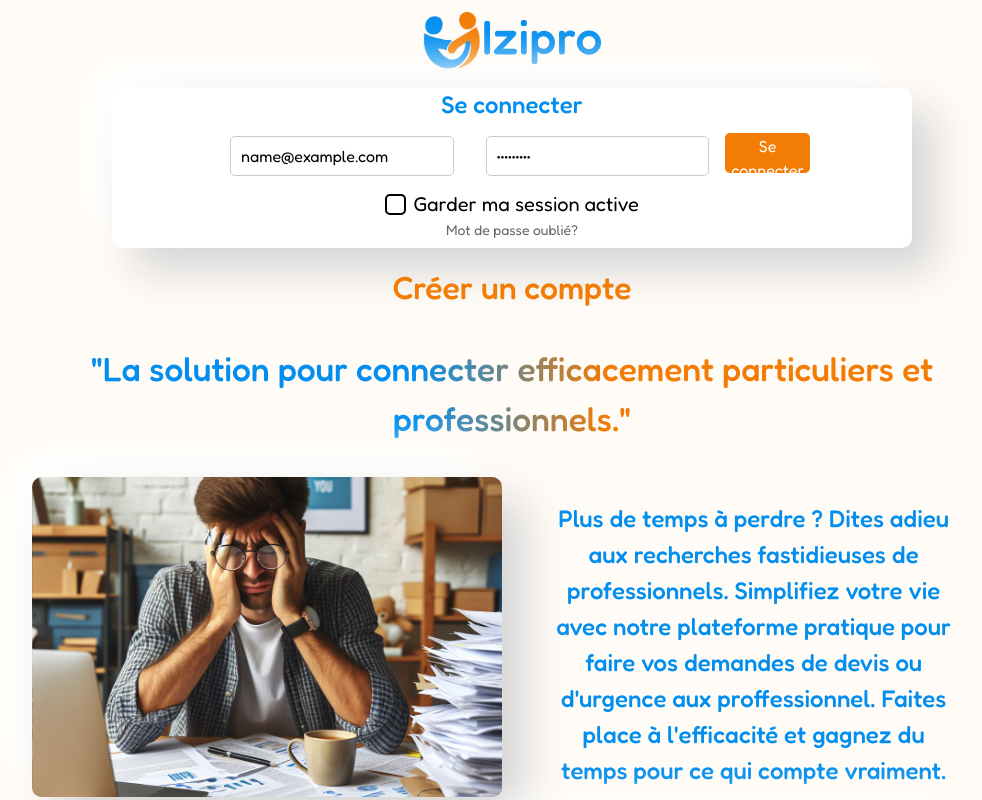
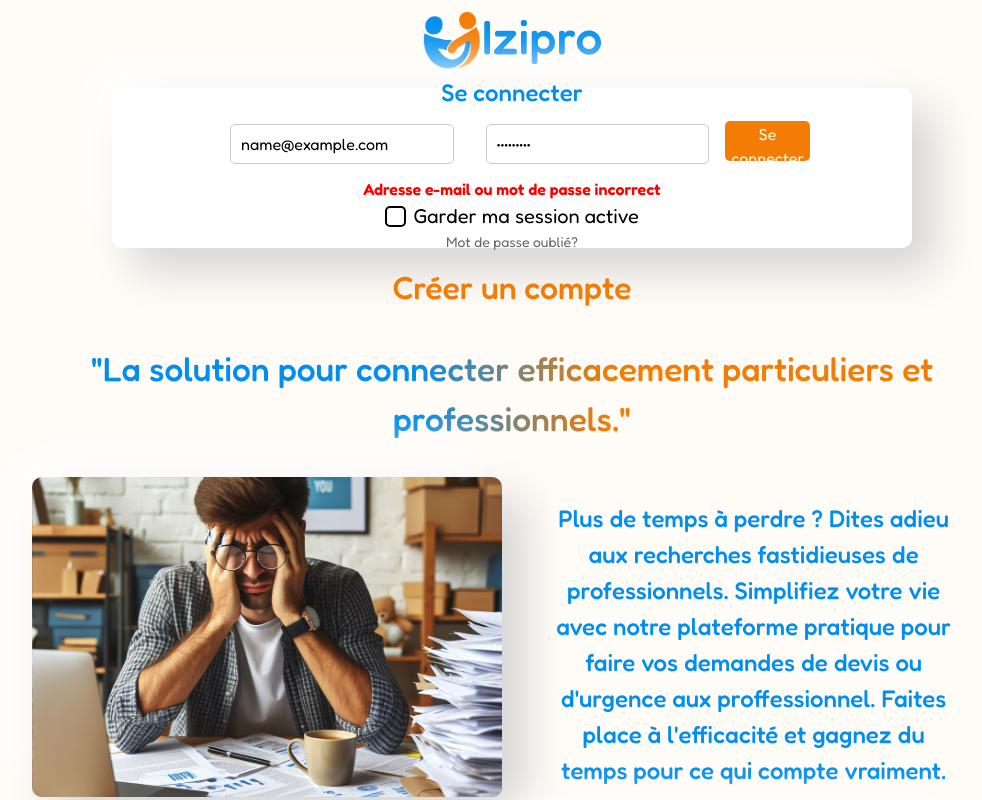
Before and after one commit to alyweb66/izipro_front, a React (Vite) app in the folder izipro/: page / in a window 1280 px wide. Both pictures are taken after typing "name@example.com", "Sample123" into the empty fields and a click on the button "Se connecter". Shown: the top 800 px of the page, without its empty margins (128-1110 px from the left). Built offline with nearby package versions, Linux system fonts and the light colour scheme.

Commit message:
add html and category query

```diff
--- a/izipro/src/components/Dashboard/Account/Account.tsx
+++ b/izipro/src/components/Dashboard/Account/Account.tsx
@@ -1,8 +1,8 @@
 import { useEffect, useState } from 'react';
 import { userDataStore } from '../../../store/UserData';
-import { GET_USER_DATA } from '../../GraphQL/Queries';
+import { GET_USER_DATA } from '../../GraphQL/UserQueries';
 import { useMutation, useQuery } from '@apollo/client';
-import { UPDATE_USER_MUTATION } from '../../GraphQL/Mutations';
+import { UPDATE_USER_MUTATION } from '../../GraphQL/UserMutations';
 
 import './Account.scss';
 
--- a/izipro/src/components/Dashboard/Dashboard.tsx
+++ b/izipro/src/components/Dashboard/Dashboard.tsx
@@ -3,7 +3,7 @@ import { useNavigate } from 'react-router-dom';
 import Account from './Account/Account';
 import Request from './Request/Request';
 import { useQuery } from '@apollo/client';
-import { GET_USER_DATA } from '../GraphQL/Queries';
+import { GET_USER_DATA } from '../GraphQL/UserQueries';
 import { userDataStore, userIsLoggedStore } from '../../store/UserData';
 
 import './Dashboard.scss';
--- a/izipro/src/components/Dashboard/Request/Request.scss
+++ b/izipro/src/components/Dashboard/Request/Request.scss
@@ -1 +1,10 @@
 @use '../../../styles/variables' as v;
+
+.request-container {
+
+    .request-form {
+        display: flex;
+        flex-direction: column;
+        gap: 1rem;
+    }
+}
--- a/izipro/src/components/Dashboard/Request/Request.tsx
+++ b/izipro/src/components/Dashboard/Request/Request.tsx
@@ -1,8 +1,47 @@
+import { useEffect } from 'react';
 import './Request.scss';
+import { GET_JOB_CATEGORY } from '../../GraphQL/RequestQueries';
+import { useQuery } from '@apollo/client';
+
+type CategoryPros = {
+	id: number;
+	name: string;
+}
+
 
 function Request() {
+
+	const { error: cetagoryError, data: categoriesData} = useQuery(GET_JOB_CATEGORY);
+
+	if(cetagoryError) {
+		console.log('error', cetagoryError);
+	}
+
+console.log('categoriesData', categoriesData);
+
+
+
 	return (
-		<div>
+		<div className="request-container">
+			<form className="request-form">
+				<button className="urgent-button">Urgent</button>
+				<select
+					className="job-select"
+					name="job"
+					id="job">
+					{categoriesData && categoriesData.categories.map((category: CategoryPros, index: number) => (
+
+						<option key={index} value={category.id}>
+							{category.name}
+						</option>
+
+					))}
+				</select>
+				<select name="job" id="job">Sous-métier</select>
+				<input className="inpout-request" type="text" placeholder="Titre de la demande" />
+				<textarea className="text-request" name="description" id="description" placeholder="Description de la demande"></textarea>
+				<button className="request_submit" type="submit">Envoyer</button>
+			</form>
 
 		</div>
 	);
--- /dev/null
+++ b/izipro/src/components/GraphQL/RequestQueries.tsx
@@ -0,0 +1,10 @@
+import { gql } from '@apollo/client';
+
+export const GET_JOB_CATEGORY = gql`
+    query Categories {
+        categories {
+            id
+            name
+        }
+   }
+`;
--- a/izipro/src/components/Header/Logout/Logout.tsx
+++ b/izipro/src/components/Header/Logout/Logout.tsx
@@ -1,6 +1,6 @@
 import { userDataStore, userIsLoggedStore } from '../../../store/UserData';
 import { useMutation } from '@apollo/client';
-import { LOGOUT_USER_MUTATION } from '../../GraphQL/Mutations';
+import { LOGOUT_USER_MUTATION } from '../../GraphQL/UserMutations';
 import { useNavigate } from 'react-router-dom';
 import './Logout.scss';
 
--- a/izipro/src/components/Home/LoginRegister/Login.scss
+++ b/izipro/src/components/Home/LoginRegister/Login.scss
@@ -14,6 +14,11 @@
   box-shadow: 22px 22px 44px #d4d4d4,
     -22px -22px 44px #ffffff;
 
+  .login-error {
+    color: v.$color-error;
+    font-size: 1rem;
+    font-weight: 600;
+  }
 
   .title {
     font-size: 24px;
--- a/izipro/src/components/Home/LoginRegister/Login.tsx
+++ b/izipro/src/components/Home/LoginRegister/Login.tsx
@@ -1,7 +1,7 @@
 import { Link, useNavigate } from 'react-router-dom';
-import { FormEvent, useState } from 'react';
+import { FormEvent, useEffect, useState } from 'react';
 import { useMutation } from '@apollo/client';
-import { LOGIN_USER_MUTATION } from '../../GraphQL/Mutations';
+import { LOGIN_USER_MUTATION } from '../../GraphQL/UserMutations';
 import { userIsLoggedStore } from '../../../store/UserData';
 
 import './Login.scss';
@@ -10,12 +10,26 @@ function Login() {
 	const [email, setEmail] = useState('');
 	const [password, setPassword] = useState('');
 	const [activeSession, setActiveSession] = useState(false);
+	const [messageError, setMessageError] = useState('');
 
 	const navigate = useNavigate();
 
 	const setIsLogged  = userIsLoggedStore((state) => state.setIsLogged);
 
 	const [login, { error }] = useMutation(LOGIN_USER_MUTATION);
+
+	useEffect(() => {
+		let timer: number | undefined;
+		if (error) {
+			setMessageError('Adresse e-mail ou mot de passe incorrect');
+			timer = setTimeout(() => {
+				setMessageError('');
+			}, 5000); // 5000ms = 5s
+		}
+		return () => {
+			clearTimeout(timer);
+		};
+	}, [error]);
 
 	const handleLogin = (event: FormEvent<HTMLFormElement>) =>{
 		event.preventDefault();
@@ -35,9 +49,6 @@ function Login() {
 			}
 		});
 
-		if (error) {
-			console.log(error);
-		}
 	};
 
 	return (
@@ -66,6 +77,7 @@ function Login() {
 				/>
 				<button type="submit" className='button'>Se connecter</button>
 			</form>
+			{messageError && <p className='login-error'>{messageError}</p>}
 			<label className="checkbox-session-container">
 				<input
 					className='input-checkbox-session'
--- a/izipro/src/components/Home/LoginRegister/Register.tsx
+++ b/izipro/src/components/Home/LoginRegister/Register.tsx
@@ -1,6 +1,6 @@
 import { useState } from 'react';
 import { useMutation } from '@apollo/client';
-import { REGISTER_USER_MUTATION, REGISTER_PRO_USER_MUTATION } from '../../GraphQL/Mutations';
+import { REGISTER_USER_MUTATION, REGISTER_PRO_USER_MUTATION } from '../../GraphQL/UserMutations';
 import validator from 'validator';
 import './Register.scss';
 
```
Also changed, not shown: izipro/src/components/GraphQL/UserMutations.tsx (renamed from izipro/src/components/GraphQL/Mutations.tsx), izipro/src/components/GraphQL/UserQueries.tsx (renamed from izipro/src/components/GraphQL/Queries.tsx).
